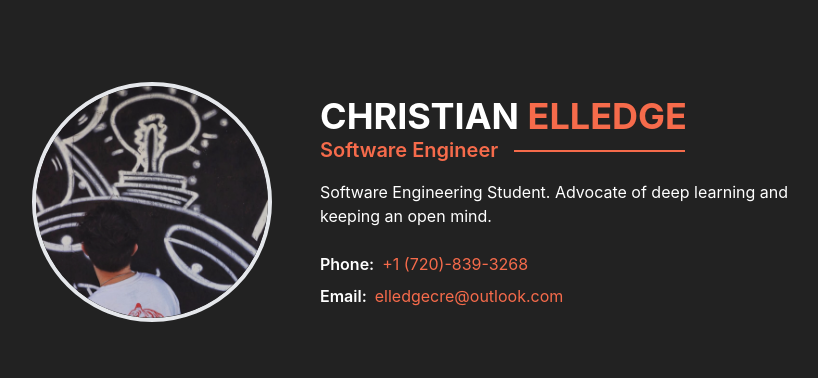
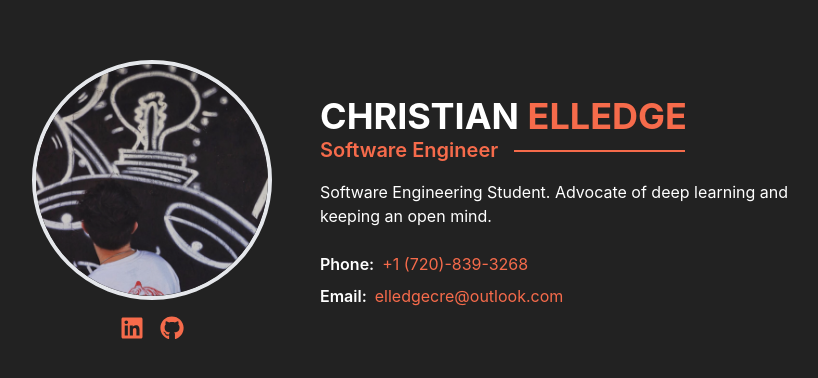
Before and after one commit to elledgecr/Portfolio, a React (Create React App) app: page / in a window 1280 px wide. Shown: the part 198-576 px from the top of the page, without its empty margins (208-1026 px from the left). Built offline with nearby package versions, Linux system fonts and the light colour scheme.

Commit message:
Add Social Media Links

```diff
--- a/package.json
+++ b/package.json
@@ -3,6 +3,8 @@
   "version": "0.1.0",
   "private": true,
   "dependencies": {
+    "@fortawesome/free-brands-svg-icons": "^6.6.0",
+    "@fortawesome/react-fontawesome": "^0.2.2",
     "@testing-library/jest-dom": "^5.17.0",
     "@testing-library/react": "^13.4.0",
     "@testing-library/user-event": "^13.5.0",
--- a/src/components/hero.tsx
+++ b/src/components/hero.tsx
@@ -1,15 +1,28 @@
 import React from "react";
 import MeImage from '../assets/Me.png'
+import { FontAwesomeIcon } from "@fortawesome/react-fontawesome";
+import { faGithub, faLinkedin } from "@fortawesome/free-brands-svg-icons";
 
 const Hero: React.FC = () => {
   return (
 	<section id="hero" className="bg-darkOne text-white flex flex-col md:flex-row items-center justify-center min-h-screen py-20 px-8 space-y-10 md:space-y-0 md:space-x-12">
+		<div className="flex flex-col items-center mb-8 md:mb-0">
 			<div className="w-60 h-60 rounded-full overflow-hidden border-4 border-gray-200 mb-8 md:mb-0">
 				<img
 					src={MeImage}
 					alt="Portfolio"
 					className="object-cover w-full h-full"
 				/>
+			</div>
+
+			<div className="flex space-x-4 text-primary mt-4">
+				<a href="https://www.linkedin.com/in/christian-elledge-b5b55628a/" target="_blank" rel="noopener noreferrer">
+					<FontAwesomeIcon icon={faLinkedin} className="w-6 h-6 hover:text-accent transition duration-300" />
+				</a>
+				<a href="https://github.com/Cigatronix" target="_blank" rel="noopener noreferrer">
+					<FontAwesomeIcon icon={faGithub} className="w-6 h-6 hover:text-accent transition duration-300" />
+				</a>
+			</div>
 		</div>
 
 		<div className="flex flex-col text-left">
@@ -29,11 +42,11 @@ const Hero: React.FC = () => {
 			<div className="flex flex-col space-y-2 text-gray-400">
 				<div className="flex items-center space-x-2">
 					<span className="font-semibold text-white">Phone:</span>
-					<span className="text-primary">+1 (720)-839-3268</span>
+					<span className="text-primary hover:text-accent transition duration-300">+1 (720)-839-3268</span>
 				</div>
 				<div className="flex items-center space-x-2">
 					<span className="font-semibold text-white">Email: </span>
-					<a href="mailto:elledgecre@outlook.com" className="text-primary hover:underline">
+					<a href="mailto:elledgecre@outlook.com" className="text-primary hover:text-accent transition duration-300">
 						elledgecre@outlook.com
 					</a>
 				</div>
```
Also changed, not shown: 1 other file (tests, documents, lock files or other folders). Lines whose indentation alone changed are shown as unchanged.
